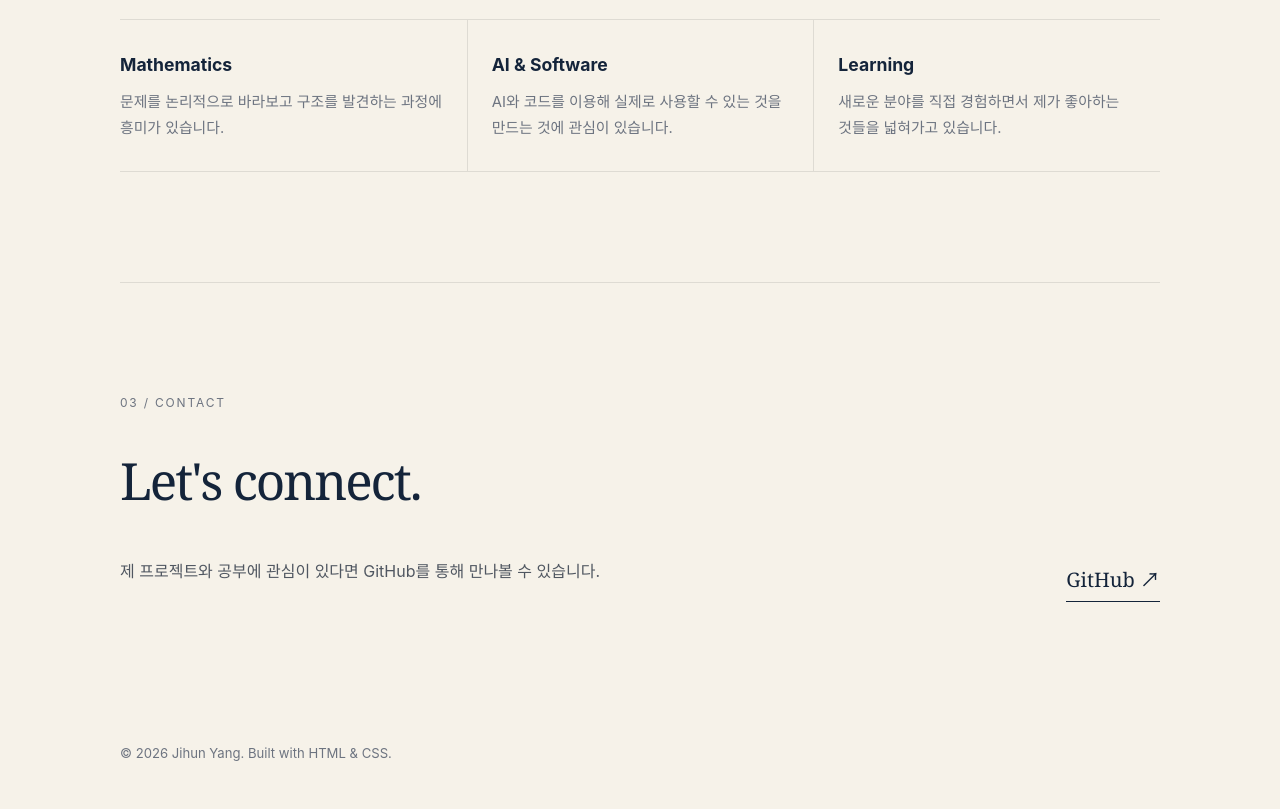
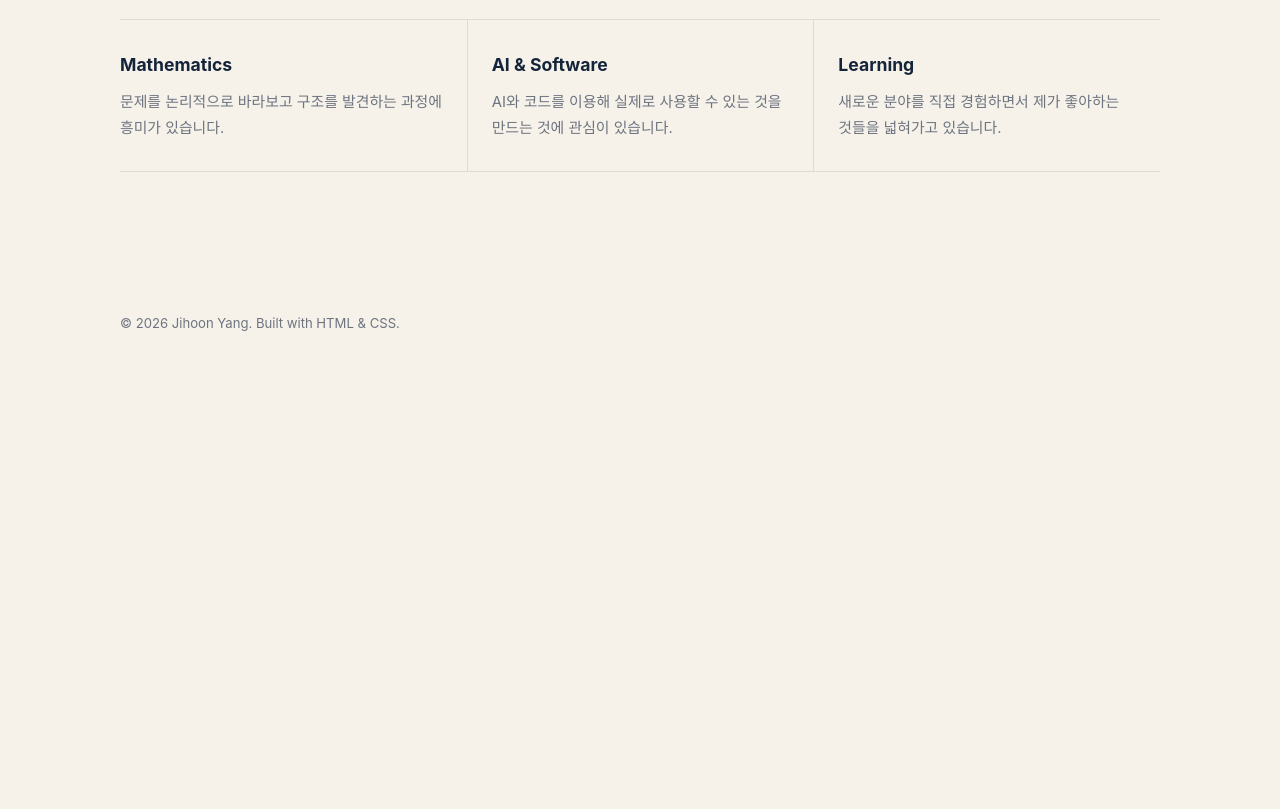
Before and after one commit to Jihun07/Jihun07.github.io, a plain HTML site: page index.html in a window 1280 px wide. Shown: the part 1530-2339 px from the top of the page. After the commit the page ends 1909 px from the top, so only its background shows below. Drawn offline with Linux system fonts and the light colour scheme.

Commit message:
Add files via upload

```diff
--- a/index.html
+++ b/index.html
@@ -4,7 +4,7 @@
   <meta charset="UTF-8">
   <meta name="viewport" content="width=device-width, initial-scale=1.0">
   <meta name="description" content="양지훈의 개인 홈페이지">
-  <title>Jihun Yang — Personal Website</title>
+  <title>Jihoon Yang — Personal Website</title>
   <style>
     :root {
       --navy: #14243a;
@@ -303,7 +303,6 @@
         <div class="nav-links">
           <a href="#about">About</a>
           <a href="#interests">Interests</a>
-          <a href="#contact">Contact</a>
         </div>
       </nav>
     </div>
@@ -328,7 +327,7 @@
         </div>
 
         <aside class="hero-card" aria-label="Introduction card">
-          <div class="card-mark">JY</div>
+          <div class="card-mark">JH</div>
           <div class="card-bottom">
             <strong>Student · Builder · Learner</strong>
             <span>Seoul, Korea</span>
@@ -373,26 +372,8 @@
         </div>
       </section>
 
-      <section id="contact">
-        <div class="section-label">03 / Contact</div>
-        <div class="contact">
-          <div>
-            <h2 class="section-title">Let's connect.</h2>
-            <p class="contact-text">
-              제 프로젝트와 공부에 관심이 있다면 GitHub를 통해 만나볼 수 있습니다.
-            </p>
-          </div>
-          <a class="contact-link"
-             href="https://github.com/Jihun07"
-             target="_blank"
-             rel="noopener noreferrer">
-            GitHub ↗
-          </a>
-        </div>
-      </section>
-
       <footer>
-        © 2026 Jihun Yang. Built with HTML & CSS.
+        © 2026 Jihoon Yang. Built with HTML & CSS.
       </footer>
     </div>
   </main>
```
Also changed, not shown: 1 other file.
